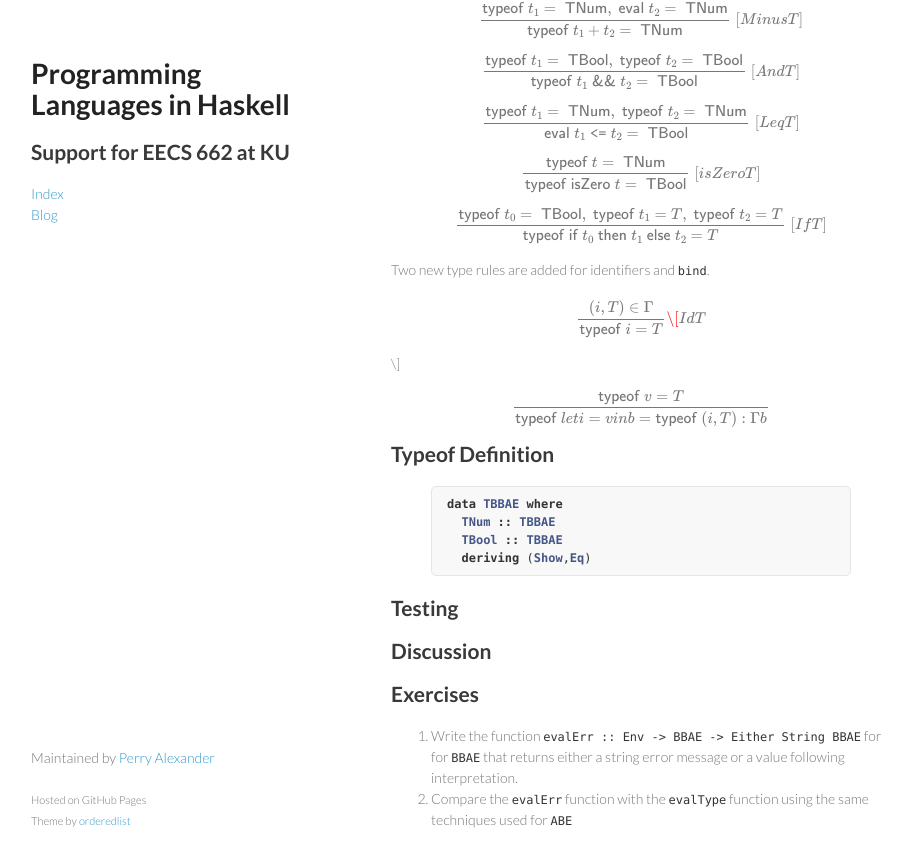
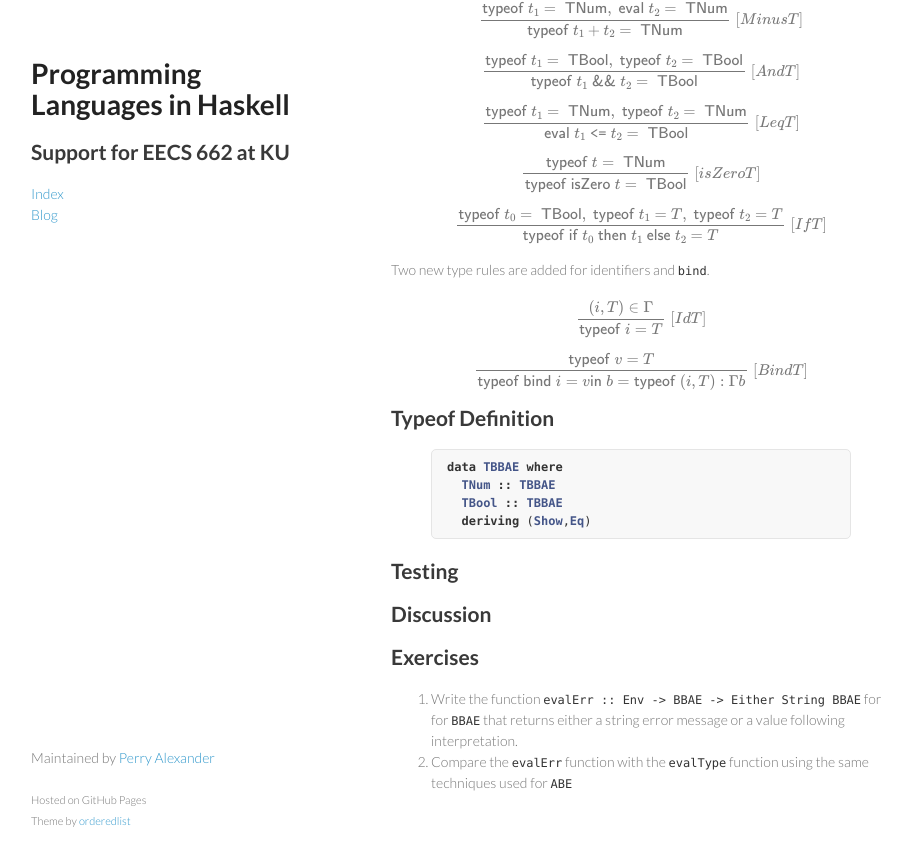
Before and after one commit to ku-sldg/plih, a Jekyll site: the page built from _ids/3-Adding-Booleans-Redux.md, in a window 1280 px wide and 900 px high, scrolled down 3148 px. Shown: the top 867 px of the window, without its empty margins (179-1089 px from the left). Built offline with Jekyll 4.4.1, drawn with Linux system fonts in a browser that asks for light colours; formulas are drawn with MathJax 3.

Commit message:
working through bbae chapter

```diff
--- a/_ids/3-Adding-Booleans-Redux.md
+++ b/_ids/3-Adding-Booleans-Redux.md
@@ -177,9 +177,9 @@ $$\frac{\typeof t_0 = \tbool,\;\typeof t_1 = T,\;\typeof t_2 = T
 
 Two new type rules are added for identifiers and `bind`.
 
-$$\frac{(i,T)\in \Gamma}{\typeof i = T}\[IdT\]$$
+$$\frac{(i,T)\in \Gamma}{\typeof i = T}\;[IdT]$$
 
-$$\frac{\typeof v=T}{\typeof let i=v in b = \typeof (i,T):\Gamma b}$$
+$$\frac{\typeof v=T}{\typeof \bbind i=v \iin b = \typeof (i,T):\Gamma b}\;[BindT]$$
 
 ## Typeof Definition
 
```
